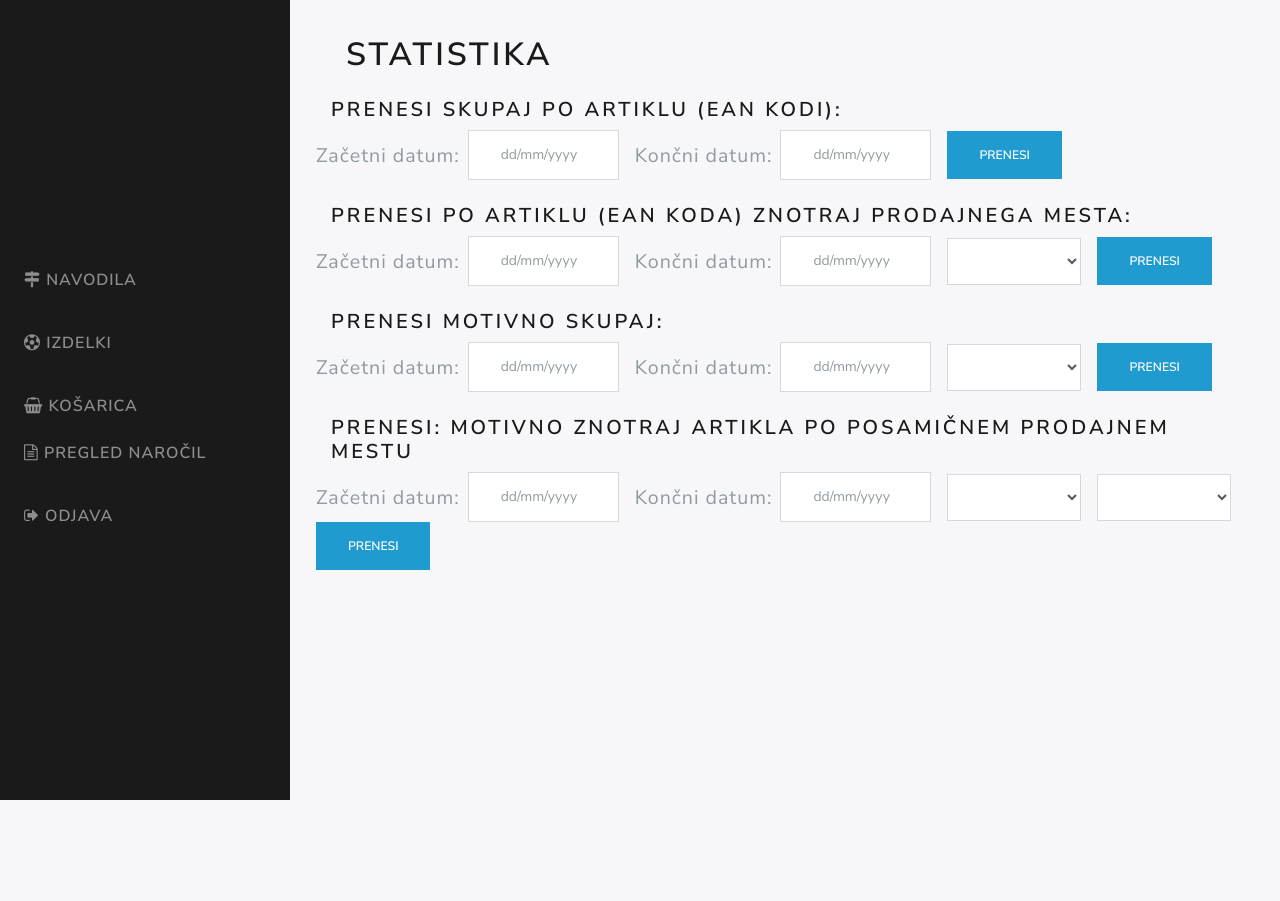
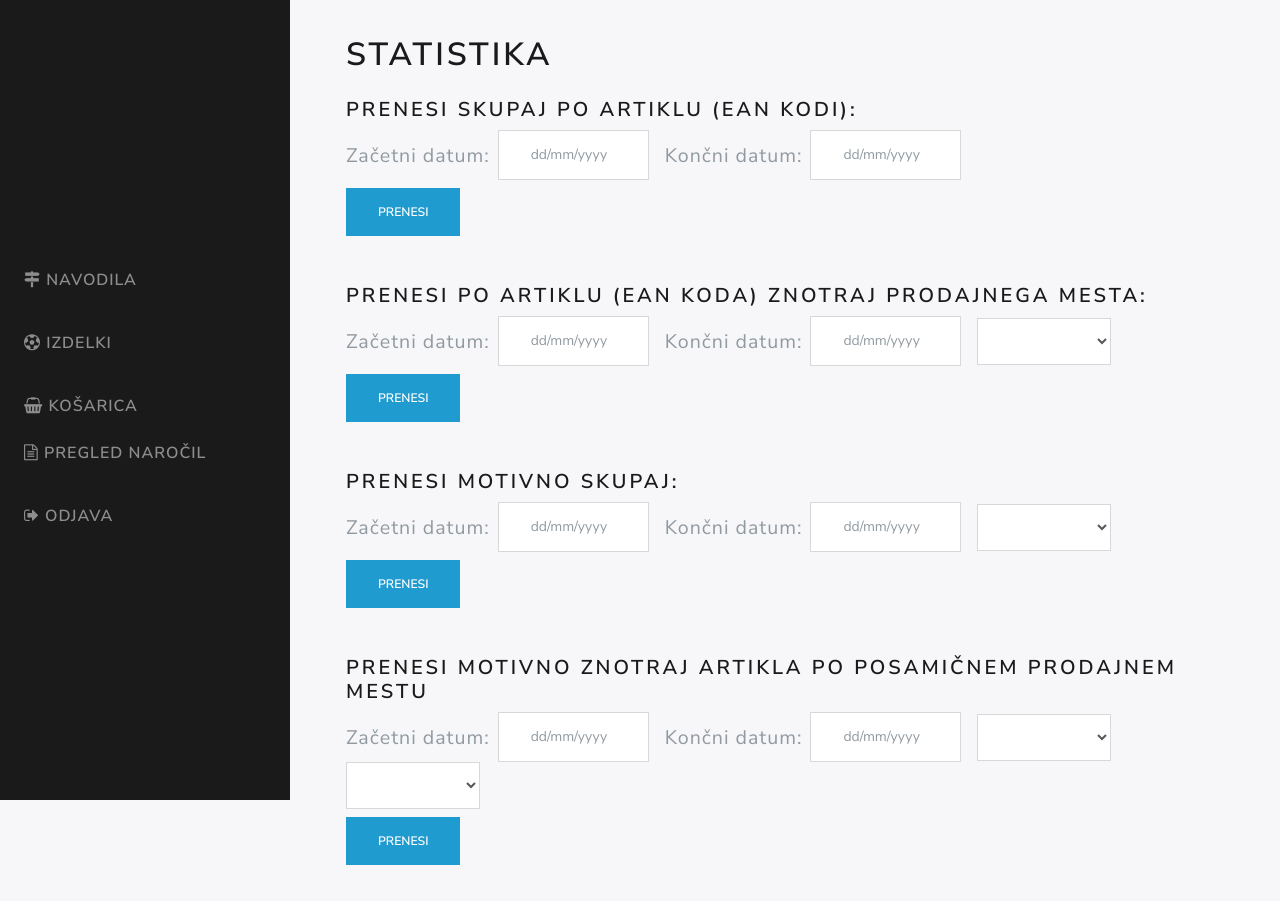
Before and after one commit to aljazv/trafika, a Django app: page /narocila/statistika/ in a window 1280 px wide. Before the commit the page ends 800 px from the top, so only its background shows below. Run offline with Django 3.2, Linux system fonts and the light colour scheme; tables that the repository leaves empty hold one stand-in row (values such as "Sample post"); parts of the project's set-up code (start-up, migrations or seed data) failed here and were passed over; some libraries are stand-ins or nearby versions.

Commit message:
trgovina fix

```diff
--- a/narocila/templates/narocila/statistika.html
+++ b/narocila/templates/narocila/statistika.html
@@ -8,11 +8,11 @@
 
     <h1>Statistika</h1>
 
-    <div class="row mt-4">
+    <div class="mt-4">
         <form action="/narocila/statistika/" method="post">
             {% csrf_token %}
             <h4>Prenesi skupaj po artiklu (EAN kodi):</h4>
-            <div class="row form-inline">
+            <div class="form-inline">
 
                 <div class="form-group mr-3">
                     <label class="statistics-label mr-2">Začetni datum: </label>
@@ -24,18 +24,18 @@
                     <input type="text" class="form-control date-menu costum-input" autocomplete="off" name="datum_kon" value="" size="10" placeholder="dd/mm/yyyy" required />
                 </div>
 
-                <button type="submit" class="btn btn-info" name="prenesi_excel_skupine">Prenesi</button>
+
             </div>
-
+            <button type="submit" class="btn btn-info mt-2" name="prenesi_excel_skupine">Prenesi</button>
         </form>
     </div>
 
-    <div class="row mt-4">
+    <div class="mt-8">
         <form action="/narocila/statistika/" method="post">
             {% csrf_token %}
             <h4>Prenesi po artiklu (EAN koda) znotraj prodajnega mesta:</h4>
 
-            <div class="row form-inline">
+            <div class="form-inline">
 
                 <div class="form-group mr-3">
                     <label class="statistics-label mr-2">Začetni datum: </label>
@@ -54,21 +54,21 @@
                     {% endfor %}
                 </select>
 
-                <button type="submit" class="btn btn-info" name="prenesi_excel_skupine_trafika">Prenesi</button>
+
             </div>
-
+            <button type="submit" class="btn btn-info mt-2" name="prenesi_excel_skupine_trafika">Prenesi</button>
 
         </form>
     </div>
 
 
 
-    <div class="row mt-4">
+    <div class="mt-8">
         <form action="/narocila/statistika/" method="post">
             {% csrf_token %}
             <h4>Prenesi motivno skupaj:</h4>
 
-           <div class="row form-inline">
+           <div class="form-inline">
 
                 <div class="form-group mr-3">
                     <label class="statistics-label mr-2">Začetni datum: </label>
@@ -86,19 +86,18 @@
                 <option value="{{ skupina.id }}">{{ skupina.ime }}</option>
                 {% endfor %}
                 </select>
-
-                <button type="submit" class="btn btn-info" name="prenesi_excel_motivno">Prenesi</button>
             </div>
+            <button type="submit" class="btn btn-info mt-2" name="prenesi_excel_motivno">Prenesi</button>
         </form>
     </div>
 
 
 
-    <div class="row mt-4">
+    <div class="mt-8">
         <form action="/narocila/statistika/" method="post">
             {% csrf_token %}
-            <h4>Prenesi: motivno znotraj artikla po posamičnem prodajnem mestu</h4>
-            <div class="row form-inline">
+            <h4>Prenesi motivno znotraj artikla po posamičnem prodajnem mestu</h4>
+            <div class="form-inline">
 
                 <div class="form-group mr-3">
                     <label class="statistics-label mr-2">Začetni datum: </label>
@@ -124,8 +123,10 @@
                 {% endfor %}
                 </select>
 
-                <button type="submit" class="btn btn-info" name="prenesi_excel_motivno_trafika">Prenesi</button>
+
             </div>
+
+            <button type="submit" class="btn btn-info mt-2" name="prenesi_excel_motivno_trafika">Prenesi</button>
 
 
          </form>
@@ -134,45 +135,4 @@
 </div>
 </div>
 
-
-
-<script type="text/javascript">
-
-    $( function() {
-        $( ".date-menu" ).on('input', checkdate );
-
-        $(".date-menu").datepicker({
-        firstDay: 1 ,
-        dayNamesMin: [ 'Ne', 'Po', 'To', 'Sr', 'Če', 'Pe', 'So'],
-         showOtherMonths: true,
-          selectOtherMonths: true,
-          dateFormat: 'dd/mm/yy'
-        });
-    });
-
-    function checkdate() {
-        var text_datum = $(this).val();
-        console.log(text_datum)
-        var m = text_datum.match(/^\s*(3[01]|[12][0-9]|0?[1-9])\/(1[012]|0?[1-9])\/((?:19|20)\d{2})\s*$/g);
-
-        if (m == null) {
-            $(this)[0].setCustomValidity("Nepravilen vnos datuma");
-        }
-        else {
-            $(this)[0].setCustomValidity(""); //more bit!
-            split = text_datum.split('/');
-            datum_tabela = [31, 28, 31, 30, 31, 30, 31, 31, 30, 31, 30, 31];
-
-            var stDni_meseca = datum_tabela[split[1] - 1];
-
-
-            if (split[0] > stDni_meseca) {
-                element.setCustomValidity("Nepravilen vnos datuma za ta mesec.");
-                return
-            }
-
-        }
-    }
-</script>
-
 {% endblock %}
--- a/products/templates/products/index.html
+++ b/products/templates/products/index.html
@@ -47,7 +47,7 @@
 
       <div class="card p-3 mb-3 item-card" >
         <div class="row ">
-          <div class="col-md-4" style="position: relative;">
+          <div class="col-md-4">
               <img src="{{ izdelek.image_thumbnail.url }}" class="centered-img">
             </div>
             <div class="col-md-8 px-3">
--- a/trafika/static/css/mystyle.css
+++ b/trafika/static/css/mystyle.css
@@ -40,6 +40,9 @@ p, .statistics-label{
   font-size: 0.5em;
 }
 
+.mt-8{
+  margin-top: 3rem;
+}
 
 .costum-input{
   border:1px solid rgba(0,0,0,0.125);
@@ -73,17 +76,24 @@ p, .statistics-label{
 }
 .centered-img{
   min-width: 80%;
-  min-height: 80%;
   max-height: 100%;
   max-width: 100%;
   width: auto;
   height: auto;
-
+  vertical-align: middle;
   top: 0;
   bottom: 0;
   left: 0;
   right: 0;
   margin: auto;
+  padding: 5px;
+  border:1px solid rgba(0,0,0,0.15);
+}
+
+.img-helper {
+    display: inline-block;
+    height: 100%;
+    vertical-align: middle;
 }
 
 .item-card{
--- a/trafika/static/js/myscript.js
+++ b/trafika/static/js/myscript.js
@@ -142,6 +142,30 @@ function getBootstrapDeviceSize() {
     });
 };
 
+function checkdate() {
+        var text_datum = $(this).val();
+        console.log(text_datum)
+        var m = text_datum.match(/^\s*(3[01]|[12][0-9]|0?[1-9])\/(1[012]|0?[1-9])\/((?:19|20)\d{2})\s*$/g);
+
+        if (m == null) {
+            $(this)[0].setCustomValidity("Nepravilen vnos datuma");
+        }
+        else {
+            $(this)[0].setCustomValidity(""); //more bit!
+            split = text_datum.split('/');
+            datum_tabela = [31, 28, 31, 30, 31, 30, 31, 31, 30, 31, 30, 31];
+
+            var stDni_meseca = datum_tabela[split[1] - 1];
+
+
+            if (split[0] > stDni_meseca) {
+                element.setCustomValidity("Nepravilen vnos datuma za ta mesec.");
+                return
+            }
+
+        }
+    }
+
   window.onresize = function() {
 
     resize();
@@ -158,4 +182,14 @@ $(document).ready(function(){
     addToBasket($(this), event);
   });
 
+  $( ".date-menu" ).on('input', checkdate );
+
+  $(".date-menu").datepicker({
+  firstDay: 1 ,
+  dayNamesMin: [ 'Ne', 'Po', 'To', 'Sr', 'Če', 'Pe', 'So'],
+   showOtherMonths: true,
+    selectOtherMonths: true,
+    dateFormat: 'dd/mm/yy'
+  });
+
 });
--- a/trafika/templates/base.html
+++ b/trafika/templates/base.html
@@ -1,4 +1,4 @@
-<!DOCTYPE html>
+  <!DOCTYPE html>
 <html>
 <head>
     <meta charset="utf-8">
@@ -8,10 +8,12 @@
     <link rel="stylesheet" type="text/css" href="{% static 'css/font-awesome-4.7.0/css/font-awesome.min.css' %}" />
     <link rel="stylesheet" type="text/css" href="{% static 'css/mystyle.css' %}" />
     <link rel="stylesheet" type="text/css" href="{% static 'jquery-ui-1.12.1.custom/jquery-ui.min.css' %}" />
+
     <script src="{% static 'js/jquery-3.3.1.min.js' %}"></script>
     <script src="{% static 'js/bootstrap.min.js' %}"></script>
+    <script src="{% static 'jquery-ui-1.12.1.custom/jquery-ui.min.js' %}"></script>
     <script src="{% static 'js/myscript.js' %}"></script>
-    <script src="{% static 'jquery-ui-1.12.1.custom/jquery-ui.min.js' %}"></script>
+
     <title>{% block title %}Naročilo{% endblock %}</title>
 
 	{% block head %}
@@ -33,6 +35,7 @@
 
       <a class="nav-item nav-link empty" ><i class="fa fa-futbol-o"></i> Izdelki</a>
       <span id="item-menu-links">
+
       {% for skupina in skupine %}
 
         {% if skupina.id == index_skupina %}
@@ -45,7 +48,7 @@
       {% endfor %}
       </span>
 
-      <a class="nav-item nav-link mt-3 {{ active_kosarica}}" href="/kosarica/"><i class="fa fa-shopping-basket"></i> Košarica</a>
+      <a class="nav-item nav-link mt-3 {{ activ1e_kosarica}}" href="/kosarica/"><i class="fa fa-shopping-basket"></i> Košarica</a>
       <a class="nav-item nav-link {{ active_narocila }}" href="/pregled_narocil/"><i class="fa fa-file-text-o"></i> Pregled naročil</a>
 
       	<a class="nav-item nav-link mt-3" href="/odjava/"><i class="fa fa-sign-out"></i>  Odjava</a>
```
Also changed, not shown: products/naredi_bazo.py (+8 -0 lines).
